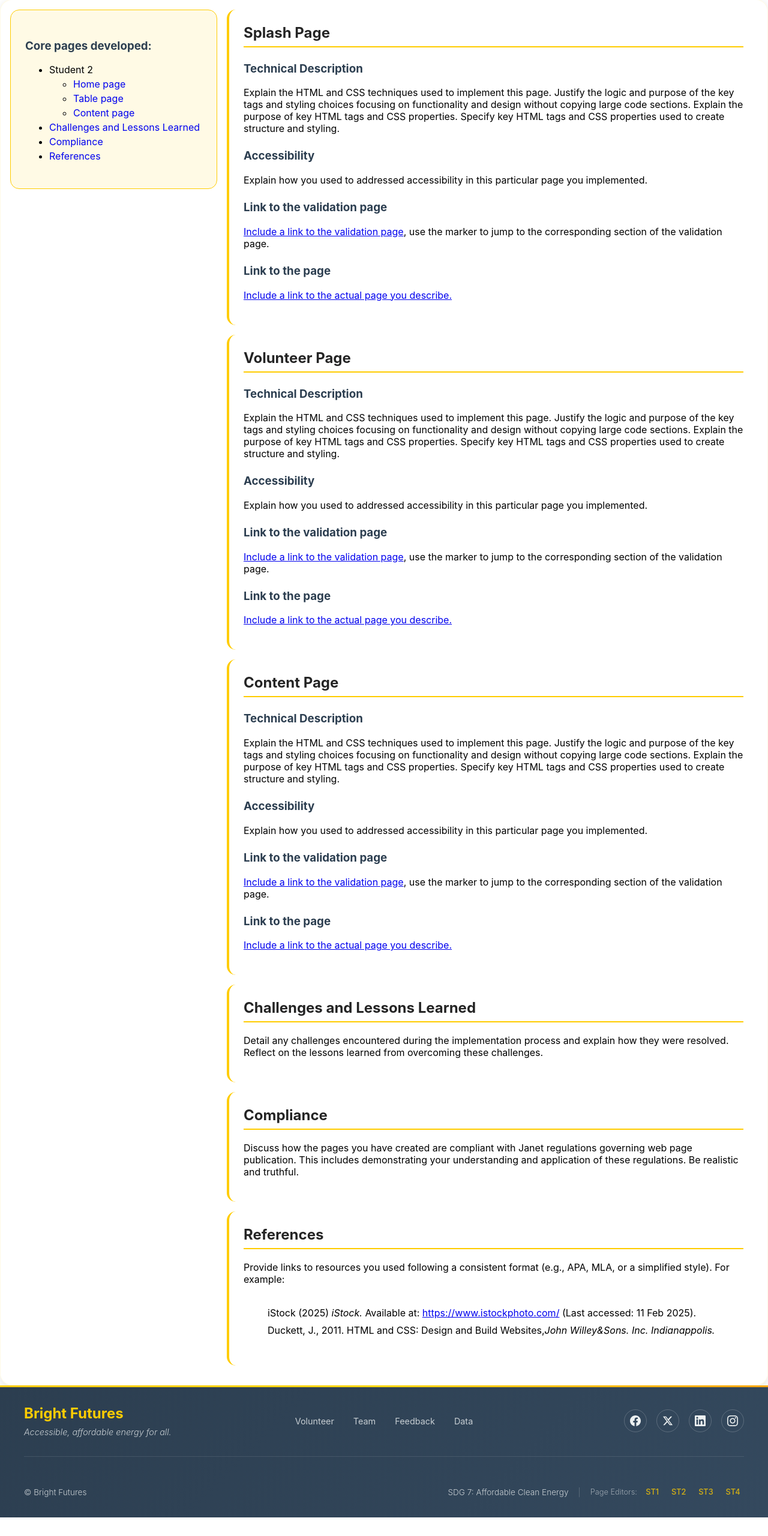
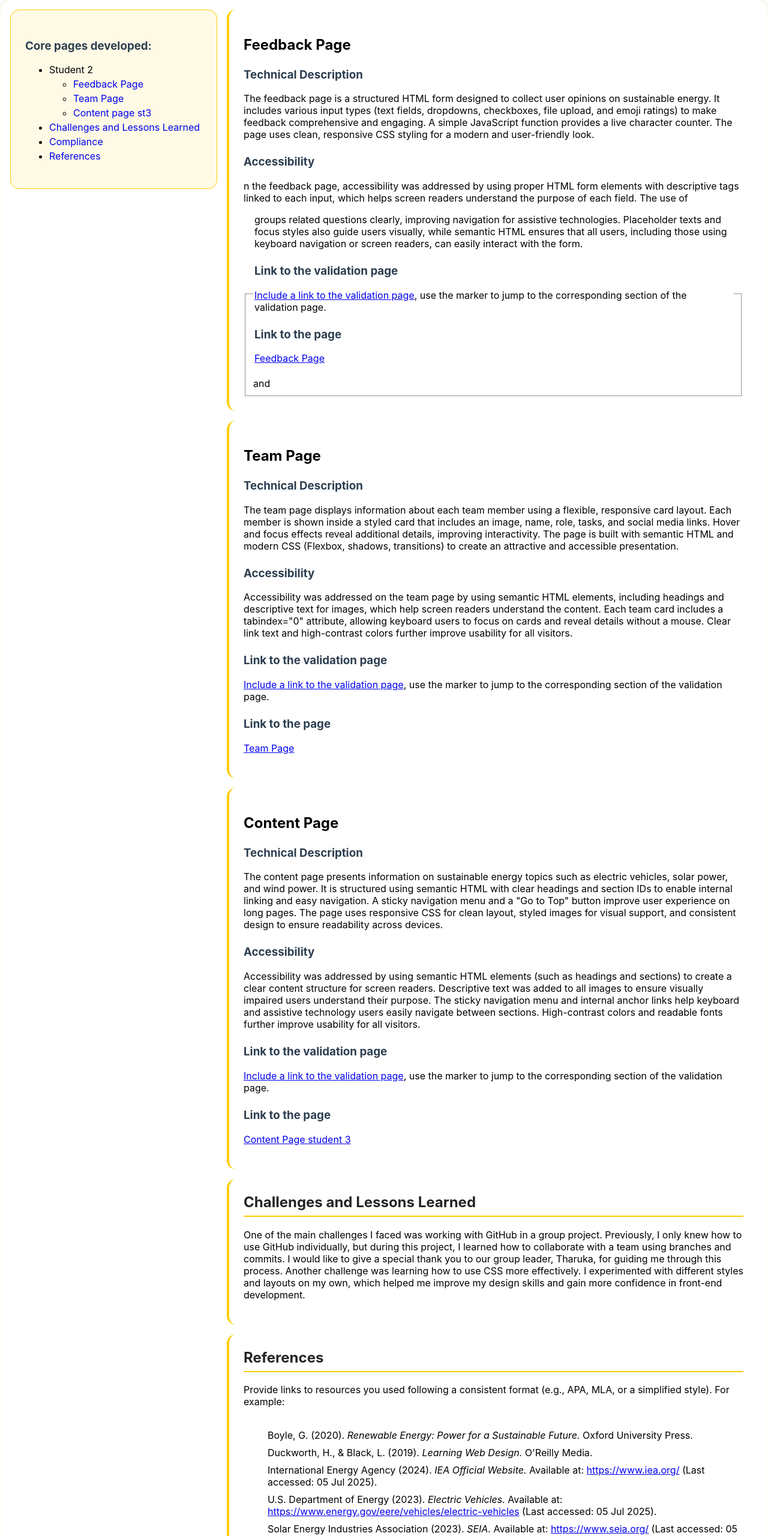
Before and after one commit to Skynettheone/Bright-Futures-Web, a plain HTML site: page pageEditor_ST3.html in a window 1280 px wide. Shown: the part 220-2780 px from the top of the page at 60% size. Before the commit the page ends 2749 px from the top, so only its background shows below. Drawn offline with Linux system fonts and the light colour scheme.

Commit message:
page editor st3

```diff
--- a/pageEditor_ST3.html
+++ b/pageEditor_ST3.html
@@ -13,11 +13,11 @@
     <!-- Update the header and the footer to be consistent with the rest of the pages you implemented -->
 
     <header id="top">
-        <h1>Replace the header with your teams' website header</h1>
+        <h1>Bright Futures</h1>
     </header>
 
     <section class="stud">
-        <h2>Tharuka Karunanayaka | Student 2</h2>
+        <h2>Nipun Nirman| Student 3</h2>
     </section>
 
     <div class="container">
@@ -27,71 +27,76 @@
             <!-- Update those first three sections for the pages you were responsible to implement -->
 
             <section>
-                <h2 id="splash">Splash Page</h2>
+                <h2 id="feedback">Feedback Page</h2>
                     <h3>Technical Description</h3>
-                        <p>Explain the HTML and CSS techniques used to implement this page. Justify the logic and purpose of the key tags and styling choices focusing on functionality and design without copying large code sections. Explain the purpose of key HTML tags and CSS properties. Specify key HTML tags and CSS properties used to create structure and styling.</p>
+                        <p>The feedback page is a structured HTML form designed to collect user opinions on sustainable energy. It includes various input types (text fields, dropdowns, checkboxes, file upload, and emoji ratings) to make feedback comprehensive and engaging. A simple JavaScript function provides a live character counter. The page uses clean, responsive CSS styling for a modern and user-friendly look.</p>
 
                     <h3>Accessibility</h3>
-                        <p>Explain how you used to addressed accessibility in this particular page you implemented.</p>
+                        <p>n the feedback page, accessibility was addressed by using proper HTML form elements with descriptive <label> tags linked to each input, which helps screen readers understand the purpose of each field. The use of <fieldset> and <legend> groups related questions clearly, improving navigation for assistive technologies. Placeholder texts and focus styles also guide users visually, while semantic HTML ensures that all users, including those using keyboard navigation or screen readers, can easily interact with the form.</p>
 
                     <h3>Link to the validation page</h3> <!-- Update the path to link the Page Editor with the splash page -->
                         <p><a href="validation_ST0.html#splashVal">Include a link to the validation page</a>, use the marker to jump to the corresponding section of the validation page.</p> <!-- Update the path to link the Page Editor with the validation page and make it jump to the marker that contains a snapshot for the splash page -->
 
                     <h3>Link to the page</h3>
-                        <p><a href="splash.html">Include a link to the actual page you describe.</a></p>
+                        <p><a href="feedback_form/feedback.html">Feedback Page</a></p>
             </section>
 
             <section>
-                <h2 id="volunteer">Volunteer Page</h2>
+                <h2 id="team">Team Page</h2>
                     <h3>Technical Description</h3>
-                        <p>Explain the HTML and CSS techniques used to implement this page. Justify the logic and purpose of the key tags and styling choices focusing on functionality and design without copying large code sections. Explain the purpose of key HTML tags and CSS properties. Specify key HTML tags and CSS properties used to create structure and styling.</p>
+                        <p>The team page displays information about each team member using a flexible, responsive card layout. Each member is shown inside a styled card that includes an image, name, role, tasks, and social media links. Hover and focus effects reveal additional details, improving interactivity. The page is built with semantic HTML and modern CSS (Flexbox, shadows, transitions) to create an attractive and accessible presentation.</p>
 
                     <h3>Accessibility</h3>
-                        <p>Explain how you used to addressed accessibility in this particular page you implemented.</p>
+                        <p>Accessibility was addressed on the team page by using semantic HTML elements, including headings and descriptive <alt> text for images, which help screen readers understand the content. Each team card includes a tabindex="0" attribute, allowing keyboard users to focus on cards and reveal details without a mouse. Clear link text and high-contrast colors further improve usability for all visitors.</p>
 
                     <h3>Link to the validation page</h3> <!-- Update the path to link the Page Editor with the splash page -->
                         <p><a href="validation_ST0.html#volunteerVal">Include a link to the validation page</a>, use the marker to jump to the corresponding section of the validation page.</p> <!-- Update the path to link the Page Editor with the validation page and make it jump to the marker that contains a snapshot for the splash page -->
 
 
                     <h3>Link to the page</h3>
-                        <p><a href="volunteer.html">Include a link to the actual page you describe.</a></p>
+                        <p><a href="teampage/teampage.html">Team Page</a></p>
             </section>
 
             <section>
-                <h2 id="content">Content Page</h2>
+                <h2 id="content_ST3">Content Page </h2>
                     <h3>Technical Description</h3>
-                        <p>Explain the HTML and CSS techniques used to implement this page. Justify the logic and purpose of the key tags and styling choices focusing on functionality and design without copying large code sections. Explain the purpose of key HTML tags and CSS properties. Specify key HTML tags and CSS properties used to create structure and styling.</p>
+                        <p>The content page presents information on sustainable energy topics such as electric vehicles, solar power, and wind power. It is structured using semantic HTML with clear headings and section IDs to enable internal linking and easy navigation. A sticky navigation menu and a "Go to Top" button improve user experience on long pages. The page uses responsive CSS for clean layout, styled images for visual support, and consistent design to ensure readability across devices.</p>
 
                     <h3>Accessibility</h3>
-                        <p>Explain how you used to addressed accessibility in this particular page you implemented.</p>
+                        <p>Accessibility was addressed by using semantic HTML elements (such as headings and sections) to create a clear content structure for screen readers. Descriptive <alt> text was added to all images to ensure visually impaired users understand their purpose. The sticky navigation menu and internal anchor links help keyboard and assistive technology users easily navigate between sections. High-contrast colors and readable fonts further improve usability for all visitors.</p>
 
                     <h3>Link to the validation page</h3> <!-- Update the path to link the Page Editor with the splash page -->
                         <p><a href="validation_ST0.html#contentVal">Include a link to the validation page</a>, use the marker to jump to the corresponding section of the validation page.</p> <!-- Update the path to link the Page Editor with the validation page and make it jump to the marker that contains a snapshot for the splash page -->
 
 
                     <h3>Link to the page</h3>
-                        <p><a href="content.html">Include a link to the actual page you describe.</a></p>
+                        <p><a href="content_ST3.html"> Content Page student 3</a></p>
             </section>
 
             <section>
                 <h2 id="challenge"> Challenges and Lessons Learned</h2>
-                    <p>Detail any challenges encountered during the implementation process and explain how they were resolved. Reflect on the lessons learned from overcoming these challenges.</p>
+                    <p>One of the main challenges I faced was working with GitHub in a group project. Previously, I only knew how to use GitHub individually, but during this project, I learned how to collaborate with a team using branches and commits. I would like to give a special thank you to our group leader, Tharuka, for guiding me through this process. Another challenge was learning how to use CSS more effectively. I experimented with different styles and layouts on my own, which helped me improve my design skills and gain more confidence in front-end development.</p>
             </section>
 
-            <section>
-                <h2 id="compliance"> Compliance</h2>
-                    <p>Discuss how the pages you have created are compliant with Janet regulations governing web page publication. This includes demonstrating your understanding and application of these regulations. Be realistic and truthful.</p>
 
-
-            </section>
 
             <section>
                 <h2 id="ref">References</h2>
                 <p>Provide links to resources you used following a consistent format (e.g., APA, MLA, or a simplified style). For example:<br><br>
                     <ul class="ref">
-                        <li>iStock (2025) <i>iStock.</i> Available at: <a href="#">https://www.istockphoto.com/</a> (Last accessed: 11 Feb 2025).</li>
-                        <li>Duckett, J., 2011. HTML and CSS: Design and Build Websites,<i>John Willey&Sons. Inc. Indianappolis.</i></li>
-                    </ul>
+                        <li>Boyle, G. (2020). <i>Renewable Energy: Power for a Sustainable Future.</i> Oxford University Press.</li>
+                        <li>Duckworth, H., & Black, L. (2019). <i>Learning Web Design.</i> O'Reilly Media.</li>
+                        <li>International Energy Agency (2024). <i>IEA Official Website.</i> Available at: <a href="https://www.iea.org/" target="_blank" rel="noopener noreferrer">https://www.iea.org/</a> (Last accessed: 05 Jul 2025).</li>
+                        <li>U.S. Department of Energy (2023). <i>Electric Vehicles.</i> Available at: <a href="https://www.energy.gov/eere/vehicles/electric-vehicles" target="_blank" rel="noopener noreferrer">https://www.energy.gov/eere/vehicles/electric-vehicles</a> (Last accessed: 05 Jul 2025).</li>
+                        <li>Solar Energy Industries Association (2023). <i>SEIA.</i> Available at: <a href="https://www.seia.org/" target="_blank" rel="noopener noreferrer">https://www.seia.org/</a> (Last accessed: 05 Jul 2025).</li>
+                        <li>Stack Overflow (2024). <i>Community-driven Q&A for programming.</i> Available at: <a href="https://stackoverflow.com/" target="_blank" rel="noopener noreferrer">https://stackoverflow.com/</a> (Last accessed: 05 Jul 2025).</li>
+                        <li>Smith, J. (2023). “The Growth of Solar Power in Asia,” <i>Renewable Energy Journal,</i> 15(3), pp. 45-60.</li>
+                        <li>Green, A., & Patel, R. (2022). “Electric Vehicle Market Trends,” <i>Energy Policy Review,</i> 9(2), pp. 20-35.</li>
+                        <li>MDN Web Docs (2024). <i>HTML Tutorial.</i> Available at: <a href="https://developer.mozilla.org/en-US/docs/Web/HTML" target="_blank" rel="noopener noreferrer">https://developer.mozilla.org/en-US/docs/Web/HTML</a> (Last accessed: 05 Jul 2025).</li>
+                        <li>W3Schools (2024). <i>CSS Tutorial.</i> Available at: <a href="https://www.w3schools.com/css/" target="_blank" rel="noopener noreferrer">https://www.w3schools.com/css/</a> (Last accessed: 05 Jul 2025).</li>
+                        <li>freeCodeCamp (2024). <i>JavaScript Basics Course.</i> Available at: <a href="https://www.freecodecamp.org/learn/javascript-algorithms-and-data-structures/basic-javascript/" target="_blank" rel="noopener noreferrer">https://www.freecodecamp.org/learn/javascript-algorithms-and-data-structures/basic-javascript/</a> (Last accessed: 05 Jul 2025).</li>
+                      </ul>
+
             </section>
         </main>
 
@@ -104,9 +109,9 @@
                 <!-- Keep only the list items you were responsible to develop, delete the rest and update the links to the corresponding markers -->
                 <li>Student 2</li>
                     <ul>
-                        <li><a href="#">Home page </a></li>
-                        <li><a href="#">Table page</a></li>
-                        <li><a href="#">Content page</a></li>
+                        <li><a href="feedback_form/feedback.html">Feedback Page</a></li>
+                        <li><a href="teampage/teampage.html">Team Page</a></li>
+                        <li><a href="content_ST3.html">Content page st3</a></li>
                     </ul>
 
                 <li><a href="#challenge">Challenges and Lessons Learned</a></li>
@@ -126,31 +131,31 @@
 
                 <div class="footer-links-section">
                     <div class="footer-links-minimal">
-                        <a href="volunteer.html">Volunteer</a>
-                        <a href="team.html">Team</a>
-                        <a href="feedback.html">Feedback</a>
-                        <a href="table.html">Data</a>
+                        <a href="feedback_form/feedback.html">Feedback</a>
+                        <a href="teampage/teampage.html">Team</a>
+                        <a href="content_ST3.html">Content page</a>
+
                     </div>
                 </div>
 
                 <div class="footer-connect">
                     <div class="social-icons">
-                        <a href="#" aria-label="Facebook" class="social-icon">
+                        <a href="https://www.facebook.com/nipun.nirman.2025" aria-label="Facebook" class="social-icon">
                             <svg width="18" height="18" viewBox="0 0 24 24" fill="currentColor">
                                 <path d="M24 12.073c0-6.627-5.373-12-12-12s-12 5.373-12 12c0 5.99 4.388 10.954 10.125 11.854v-8.385H7.078v-3.47h3.047V9.43c0-3.007 1.792-4.669 4.533-4.669 1.312 0 2.686.235 2.686.235v2.953H15.83c-1.491 0-1.956.925-1.956 1.874v2.25h3.328l-.532 3.47h-2.796v8.385C19.612 23.027 24 18.062 24 12.073z"/>
                             </svg>
                         </a>
-                        <a href="#" aria-label="X (formerly Twitter)" class="social-icon">
+                        <a href="https://x.com/PencilThrough" aria-label="X (formerly Twitter)" class="social-icon">
                             <svg width="18" height="18" viewBox="0 0 24 24" fill="currentColor">
                                 <path d="M18.244 2.25h3.308l-7.227 8.26 8.502 11.24H16.17l-5.214-6.817L4.99 21.75H1.68l7.73-8.835L1.254 2.25H8.08l4.713 6.231zm-1.161 17.52h1.833L7.084 4.126H5.117z"/>
                             </svg>
                         </a>
-                        <a href="#" aria-label="LinkedIn" class="social-icon">
+                        <a href="https://www.linkedin.com/in/nipun-rathnayaka-889714250/" aria-label="LinkedIn" class="social-icon">
                             <svg width="18" height="18" viewBox="0 0 24 24" fill="currentColor">
                                 <path d="M20.447 20.452h-3.554v-5.569c0-1.328-.027-3.037-1.852-3.037-1.853 0-2.136 1.445-2.136 2.939v5.667H9.351V9h3.414v1.561h.046c.477-.9 1.637-1.85 3.37-1.85 3.601 0 4.267 2.37 4.267 5.455v6.286zM5.337 7.433c-1.144 0-2.063-.926-2.063-2.065 0-1.138.92-2.063 2.063-2.063 1.14 0 2.064.925 2.064 2.063 0 1.139-.925 2.065-2.064 2.065zm1.782 13.019H3.555V9h3.564v11.452zM22.225 0H1.771C.792 0 0 .774 0 1.729v20.542C0 23.227.792 24 1.771 24h20.451C23.2 24 24 23.227 24 22.271V1.729C24 .774 23.2 0 22.222 0h.003z"/>
                             </svg>
                         </a>
-                        <a href="#" aria-label="Instagram" class="social-icon">
+                        <a href="https://www.instagram.com/nipun.nirman/" aria-label="Instagram" class="social-icon">
                             <svg width="18" height="18" viewBox="0 0 24 24" fill="currentColor">
                                 <path d="M12 2.163c3.204 0 3.584.012 4.85.07 3.252.148 4.771 1.691 4.919 4.919.058 1.265.069 1.645.069 4.849 0 3.205-.012 3.584-.069 4.849-.149 3.225-1.664 4.771-4.919 4.919-1.266.058-1.644.07-4.85.07-3.204 0-3.584-.012-4.849-.07-3.26-.149-4.771-1.699-4.919-4.92-.058-1.265-.07-1.644-.07-4.849 0-3.204.013-3.583.07-4.849.149-3.227 1.664-4.771 4.919-4.919 1.266-.057 1.645-.069 4.849-.069zm0-2.163c-3.259 0-3.667.014-4.947.072-4.358.2-6.78 2.618-6.98 6.98-.059 1.281-.073 1.689-.073 4.948 0 3.259.014 3.668.072 4.948.2 4.358 2.618 6.78 6.98 6.98 1.281.058 1.689.072 4.948.072 3.259 0 3.668-.014 4.948-.072 4.354-.2 6.782-2.618 6.979-6.98.059-1.28.073-1.689.073-4.948 0-3.259-.014-3.667-.072-4.947-.196-4.354-2.617-6.78-6.979-6.98-1.281-.059-1.69-.073-4.949-.073zm0 5.838c-3.403 0-6.162 2.759-6.162 6.162s2.759 6.163 6.162 6.163 6.162-2.759 6.162-6.163c0-3.403-2.759-6.162-6.162-6.162zm0 10.162c-2.209 0-4-1.79-4-4 0-2.209 1.791-4 4-4s4 1.791 4 4c0 2.21-1.791 4-4 4zm6.406-11.845c-.796 0-1.441.645-1.441 1.44s.645 1.44 1.441 1.44c.795 0 1.439-.645 1.439-1.44s-.644-1.44-1.439-1.44z"/>
                             </svg>
```
Also changed, not shown: validation_ST3.html (+7 -7 lines).
